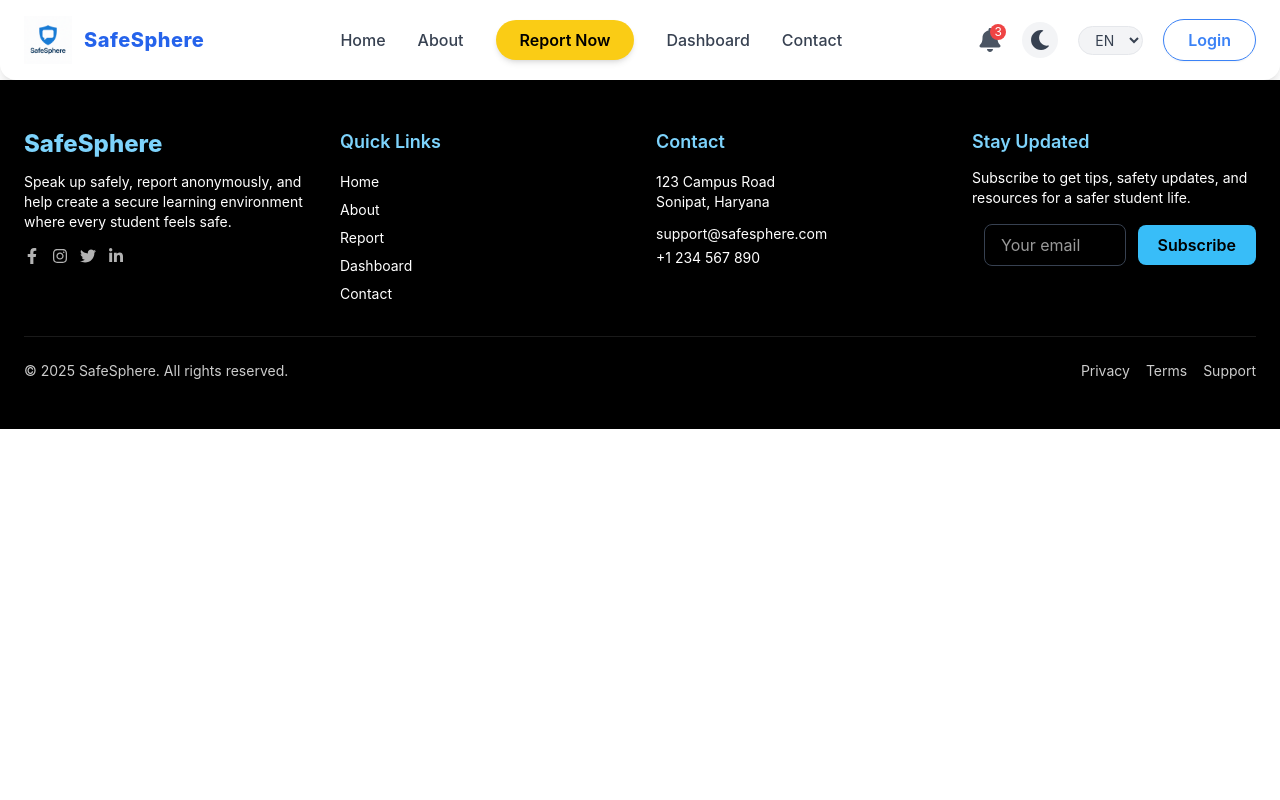
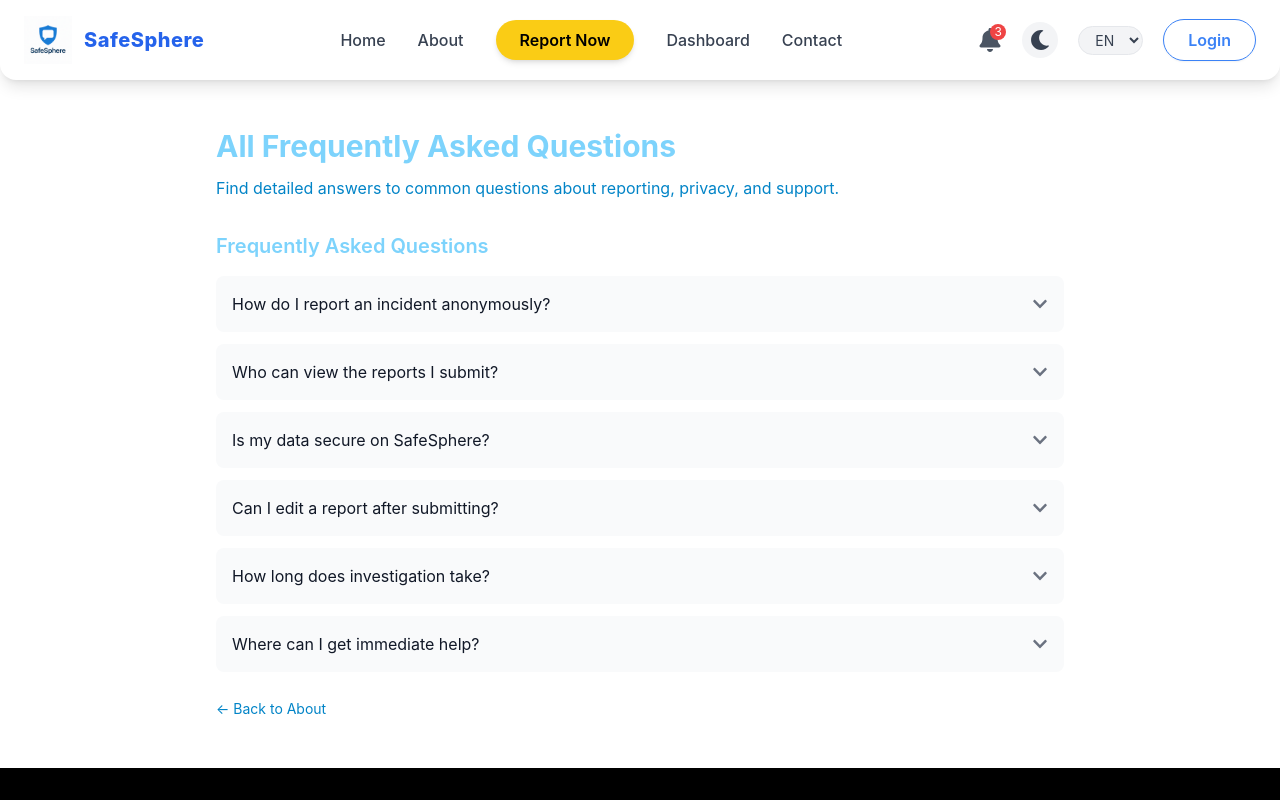
Before and after one commit to Coderbarkha/SafeSphere, a React (Create React App) app: page /faqpage in a window 1280 px wide. Shown: the top 800 px of the page. Built offline with nearby package versions, Linux system fonts and the light colour scheme.

Commit message:
Add FAQ component and pages, integrate FAQ into About and create FAQPage

```diff
--- a/src/App.js
+++ b/src/App.js
@@ -4,6 +4,7 @@ import Navbar from './components/Navbar';
 import Footer from './components/Footer';
 import Home from './pages/Home';
 import About from './pages/About';
+import FAQPage from './pages/FAQPage';
 function App() {
   return (
     <BrowserRouter>
@@ -11,6 +12,7 @@ function App() {
     <Routes>
       <Route path='/' element={<Home/>}/>
       <Route path='/about' element={<About/>}/>
+        <Route path='/faqpage' element={<FAQPage/>}/>
     </Routes>
     <Footer/>
     </BrowserRouter>
--- /dev/null
+++ b/src/components/FAQ.jsx
@@ -0,0 +1,95 @@
+import React, { useState } from "react";
+import { Link } from "react-router-dom";
+import { FaChevronDown } from "react-icons/fa";
+
+const DEFAULT_FAQS = [
+  {
+    q: "How do I report an incident anonymously?",
+    a: 'Go to the Report page and click "Report Now". You can submit details without providing personal information.',
+  },
+  {
+    q: "Who can view the reports I submit?",
+    a: "Reports are reviewed by designated safety officers. Your identity is not shared unless you choose to disclose it.",
+  },
+  {
+    q: "Is my data secure on SafeSphere?",
+    a: "We follow standard security practices to protect data. For full details, see our Privacy policy.",
+  },
+  {
+    q: "Can I edit a report after submitting?",
+    a: "If you need to update a report, contact support or use the dashboard if you have an account.",
+  },
+  {
+    q: "How long does investigation take?",
+    a: "Investigation times vary. We aim to acknowledge reports within 48 hours and begin review promptly.",
+  },
+  {
+    q: "Where can I get immediate help?",
+    a: "If you are in immediate danger, contact local emergency services. For campus resources, check the Support page.",
+  },
+];
+
+function FAQ({ compact = true, limit = 3, faqs = DEFAULT_FAQS }) {
+  const [openIndex, setOpenIndex] = useState(null);
+
+  const items = compact ? faqs.slice(0, limit) : faqs;
+
+  return (
+    <section
+      className={`w-full rounded-lg ${compact ? "" : ""}`}
+      aria-label="FAQ section"
+    >
+      <div className="flex items-center justify-between">
+        <h3 className="text-xl font-semibold text-sky-300">
+          Frequently Asked Questions
+        </h3>
+        {compact ? (
+          <Link
+            to="/faqpage"
+            className="text-sm text-sky-600 dark:text-white/80 hover:text-sky-300"
+          >
+            See All FAQs
+          </Link>
+        ) : null}
+      </div>
+
+      <div className="mt-4 space-y-3">
+        {items.map((item, idx) => (
+          <div key={idx} className="bg-gray-50 dark:bg-white/5 p-4 rounded-lg">
+            <button
+              onClick={() => setOpenIndex(openIndex === idx ? null : idx)}
+              className="w-full flex items-center justify-between text-left"
+              aria-expanded={openIndex === idx}
+            >
+              <span className="text-gray-900 dark:text-white">{item.q}</span>
+              <FaChevronDown
+                className={`text-gray-500 dark:text-white/80 ml-3 transform transition-transform ${
+                  openIndex === idx ? "rotate-180" : "rotate-0"
+                }`}
+              />
+            </button>
+
+            {openIndex === idx && (
+              <div className="mt-2 text-sm text-gray-700 dark:text-white/80">
+                {item.a}
+              </div>
+            )}
+          </div>
+        ))}
+      </div>
+
+      {!compact && (
+        <div className="mt-6">
+          <Link
+            to="/about"
+            className="text-sm text-sky-600 dark:text-white/80 hover:text-sky-300"
+          >
+            ← Back to About
+          </Link>
+        </div>
+      )}
+    </section>
+  );
+}
+
+export default FAQ;
--- a/src/pages/About.jsx
+++ b/src/pages/About.jsx
@@ -0,0 +1,17 @@
+import React from 'react'
+import FAQ from '../components/FAQ'
+
+export const About = () => {
+  return (
+    <div className="max-w-4xl mx-auto px-6 py-12">
+      <h1 className="text-3xl font-bold text-sky-300">About SafeSphere</h1>
+  <p className="mt-3 text-sky-600 dark:text-white/80">SafeSphere helps students report concerns safely and anonymously. We partner with campuses to review reports and support victims.</p>
+
+      <div className="mt-8">
+        {/* Compact FAQ preview — "See All FAQs" link is inside the component */}
+        <FAQ compact={true} />
+      </div>
+    </div>
+  )
+}
+export default About;
--- /dev/null
+++ b/src/pages/FAQPage.jsx
@@ -0,0 +1,17 @@
+import React from 'react';
+import FAQ from '../components/FAQ';
+
+const FAQPage = () => {
+		return (
+			<div className="max-w-4xl mx-auto px-6 py-12">
+				<h1 className="text-3xl font-bold text-sky-300">All Frequently Asked Questions</h1>
+				<p className="mt-3 text-sky-600 dark:text-white/80">Find detailed answers to common questions about reporting, privacy, and support.</p>
+
+				<div className="mt-8">
+					<FAQ compact={false} />
+				</div>
+			</div>
+		);
+	};
+
+export default FAQPage;
```
